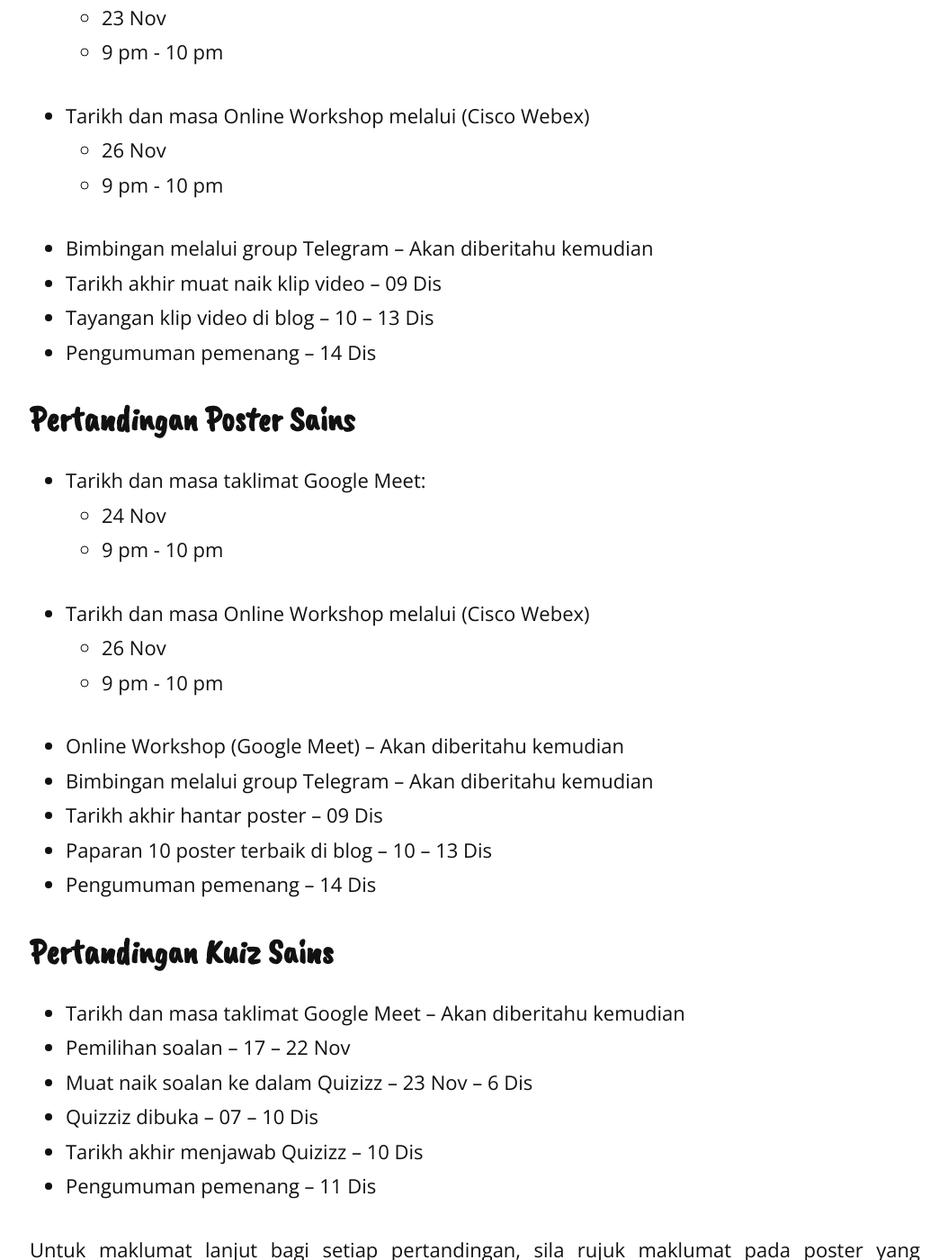
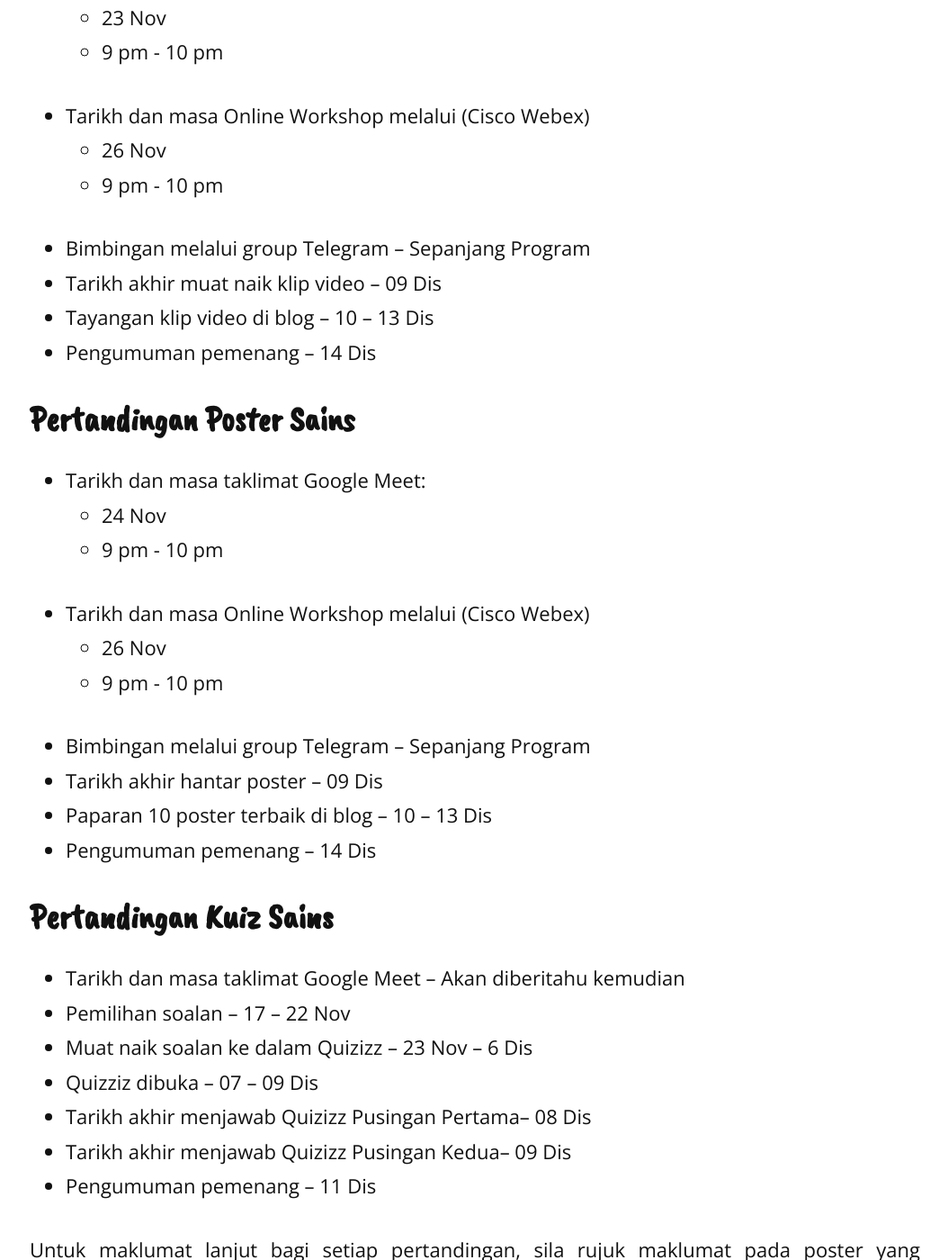
Before and after one commit to evangelistagrace/VSW2020, a Jekyll site: the page built from about.md, in a window 1280 px wide and 1400 px high, scrolled down 5931 px. Shown: the whole window at 90% size, without its empty margins (112-1166 px from the left). Built offline with Jekyll 4.4.1, drawn with Linux system fonts in a browser that asks for light colours; nearby versions of some CDN libraries; some of the changed text lies outside the part shown.

Commit message:
Update about.md

```diff
--- a/about.md
+++ b/about.md
@@ -77,7 +77,7 @@ title: About Virtual Science Week 2020
     - 25 Nov
     - 5 pm - 6 pm  (Kump. 6)
     - 9 pm - 10 pm (Kump. 1-5)
-- Tarikh dan masa bagi Virtual Workshop yang seterusnya akan diberitahu kemudian
+- Bimbingan melalui Telegram/WhatsApp- Sepanjang Program
 - Tarikh akhir menghantar video – 09 Dis
 - Tayangan klip video di blog – 10 – 13 Dis
 - Pengumuman pemenang – 14 Dis
@@ -89,7 +89,7 @@ title: About Virtual Science Week 2020
 * Tarikh dan masa Online Workshop melalui (Cisco Webex)
     - 26 Nov
     - 9 pm - 10 pm
-- Bimbingan melalui group Telegram – Akan diberitahu kemudian
+- Bimbingan melalui group Telegram – Sepanjang Program
 - Tarikh akhir muat naik klip video – 09 Dis
 - Tayangan klip video di blog – 10 – 13 Dis
 - Pengumuman pemenang – 14 Dis
@@ -101,8 +101,7 @@ title: About Virtual Science Week 2020
 * Tarikh dan masa Online Workshop melalui (Cisco Webex)
     - 26 Nov
     - 9 pm - 10 pm
-- Online Workshop (Google Meet) – Akan diberitahu kemudian
-- Bimbingan melalui group Telegram – Akan diberitahu kemudian
+- Bimbingan melalui group Telegram – Sepanjang Program
 - Tarikh akhir hantar poster – 09 Dis
 - Paparan 10 poster terbaik di blog – 10 – 13 Dis
 - Pengumuman pemenang – 14 Dis
@@ -111,8 +110,9 @@ title: About Virtual Science Week 2020
 - Tarikh dan masa taklimat Google Meet – Akan diberitahu kemudian
 - Pemilihan soalan – 17 – 22 Nov
 - Muat naik soalan ke dalam Quizizz – 23 Nov – 6 Dis
-- Quizziz dibuka – 07 – 10 Dis
-- Tarikh akhir menjawab Quizizz – 10 Dis
+- Quizziz dibuka – 07 – 09 Dis
+- Tarikh akhir menjawab Quizizz Pusingan Pertama– 08 Dis
+- Tarikh akhir menjawab Quizizz Pusingan Kedua– 09 Dis
 - Pengumuman pemenang – 11 Dis
 
 Untuk maklumat lanjut bagi setiap pertandingan, sila rujuk maklumat pada poster yang berkenaan di [Gallery](https://vsw2020.site/gallery/)
```
